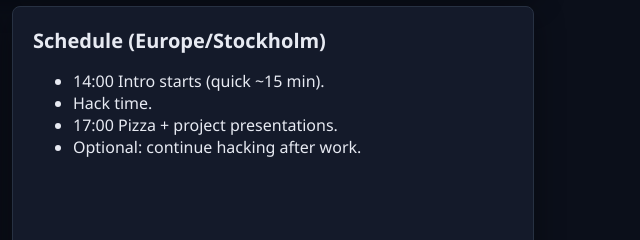
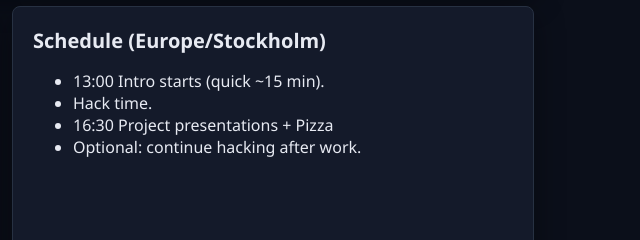
Before and after one commit to MaxSch17799/Hackathon_Website, a plain HTML site: page serious/index.html in a window 1280 px wide. Shown: the part 458-698 px from the top of the page, 636-1276 px from the left. Drawn offline with Linux system fonts and the light colour scheme; no server answers.

Commit message:
Update index content

```diff
--- a/serious/index.html
+++ b/serious/index.html
@@ -80,9 +80,9 @@
       <div class="s-card">
         <h2 class="s-section-title">Schedule (Europe/Stockholm)</h2>
         <ul>
-          <li>14:00 Intro starts (quick ~15 min).</li>
+          <li>13:00 Intro starts (quick ~15 min).</li>
           <li>Hack time.</li>
-          <li>17:00 Pizza + project presentations.</li>
+          <li>16:30 Project presentations + Pizza</li>
           <li>Optional: continue hacking after work.</li>
         </ul>
       </div>
```
Also changed, not shown: index.html (+3 -3 lines).
